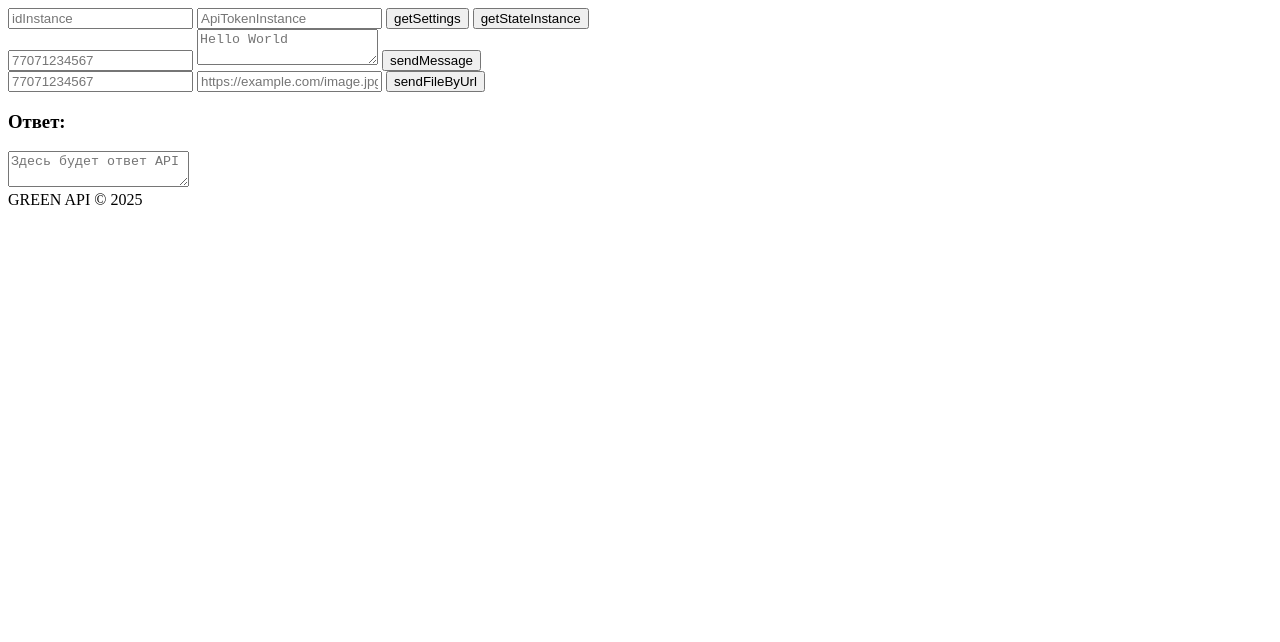
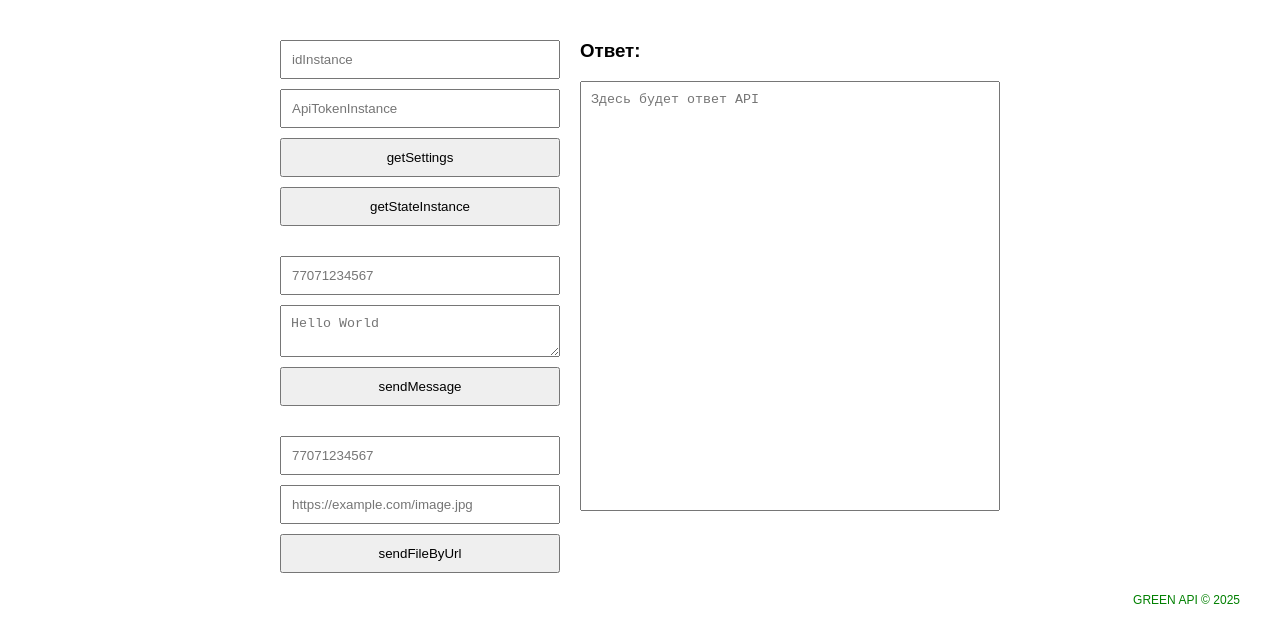
Before and after one commit to valent1nek/test_work_greenApi, a plain HTML site: page index/index.html in a window 1280 px wide. Drawn offline with Linux system fonts and the light colour scheme.

Commit message:
Изменил стиль страницы для требований ТЗ

```diff
--- a/index/style.css
+++ b/index/style.css
@@ -1,15 +1,66 @@
-
-.input{
-    margin-top: 20px;
-    display: flex;
-    color: red;
-    text-align: center;
-    flex-direction: column;
-    width: 100px;
-    gap: 20px;
+* {
+    box-sizing: border-box;
 }
 
-.response_area{
-    width: 500px;
-    height: 200px;
+body {
+    font-family: Arial, sans-serif;
+    margin: 0;
+    padding: 40px;
 }
+
+.container {
+    display: flex;
+    gap: 20px;
+    justify-content: center;
+}
+
+.controls {
+    width: 280px;
+    display: flex;
+    flex-direction: column;
+    gap: 10px;
+}
+
+.block {
+    display: flex;
+    flex-direction: column;
+    gap: 10px;
+    margin-top: 20px;
+}
+
+input,
+textarea,
+button {
+    width: 100%;
+    padding: 10px;
+}
+
+textarea {
+    resize: vertical;
+}
+
+button {
+    cursor: pointer;
+}
+
+.response {
+    width: 420px;
+}
+
+.response h3 {
+    margin-top: 0;
+}
+
+#responseArea {
+    width: 100%;
+    height: 430px;
+    resize: none;
+    font-family: monospace;
+}
+
+footer {
+    text-align: right;
+    margin-top: 20px;
+    font-size: 12px;
+    color: green;
+}
```
